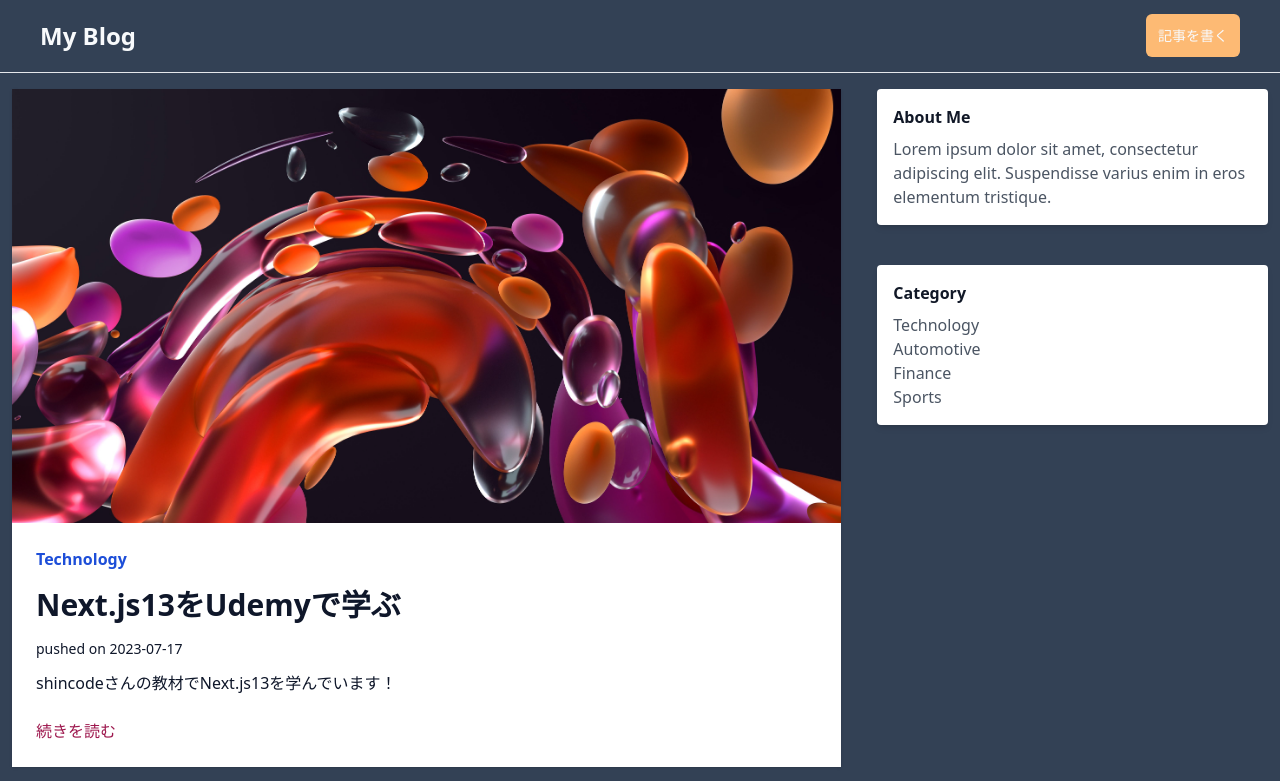
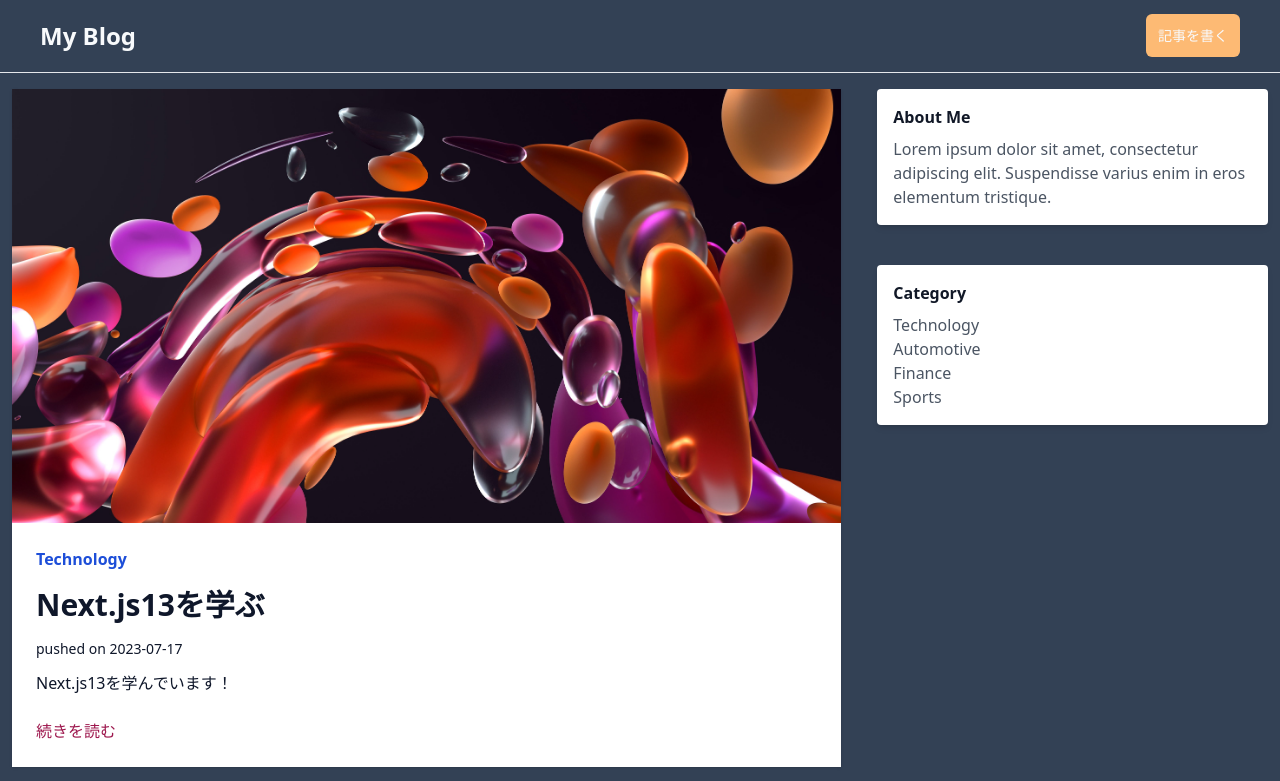
Before and after one commit to Yuji181181/Next_Blog, a Next.js app in the folder my-app/: page / in a window 1280 px wide. Shown: the top 781 px of the page. Built offline with nearby package versions, Linux system fonts and the light colour scheme; data requests are answered from the project's data file.

Commit message:
詳細のapi

```diff
--- a/my-app/src/blogAPI.ts
+++ b/my-app/src/blogAPI.ts
@@ -10,3 +10,16 @@ export const getAllArticles = async ():Promise<Article[]> => {
     const articles = await res.json();
     return articles;
 }
+
+export const getDetailArticle = async (id: string):Promise<Article> => {
+    const res = await fetch(`http://localhost:3001/posts/${id}`, {next: {revalidate: 60}});
+
+    if (!res.ok) {
+        throw new Error('データの取得に失敗しました');
+    }
+
+    await new Promise(resolve => setTimeout(resolve, 1000));
+
+    const article = await res.json();
+    return article;
+}
--- a/my-app/src/data/posts.json
+++ b/my-app/src/data/posts.json
@@ -2,8 +2,8 @@
   "posts": [
     {
       "id": "nextjs13-udemy",
-      "title": "Next.js13をUdemyで学ぶ",
-      "content": "shincodeさんの教材でNext.js13を学んでいます！",
+      "title": "Next.js13を学ぶ",
+      "content": "Next.js13を学んでいます！",
       "createdAt": "2023-07-17"
     },
     {
```
